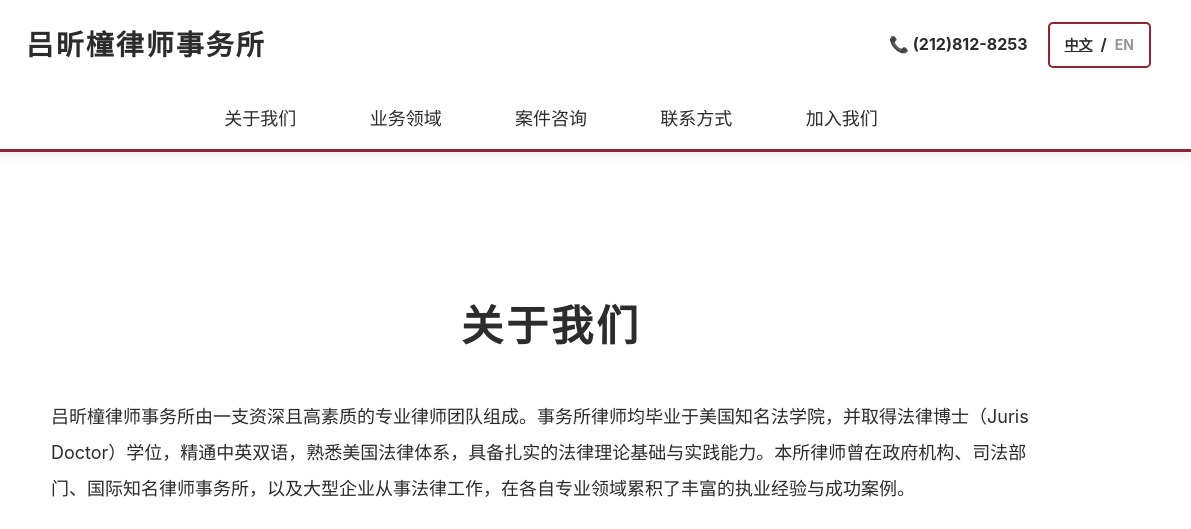
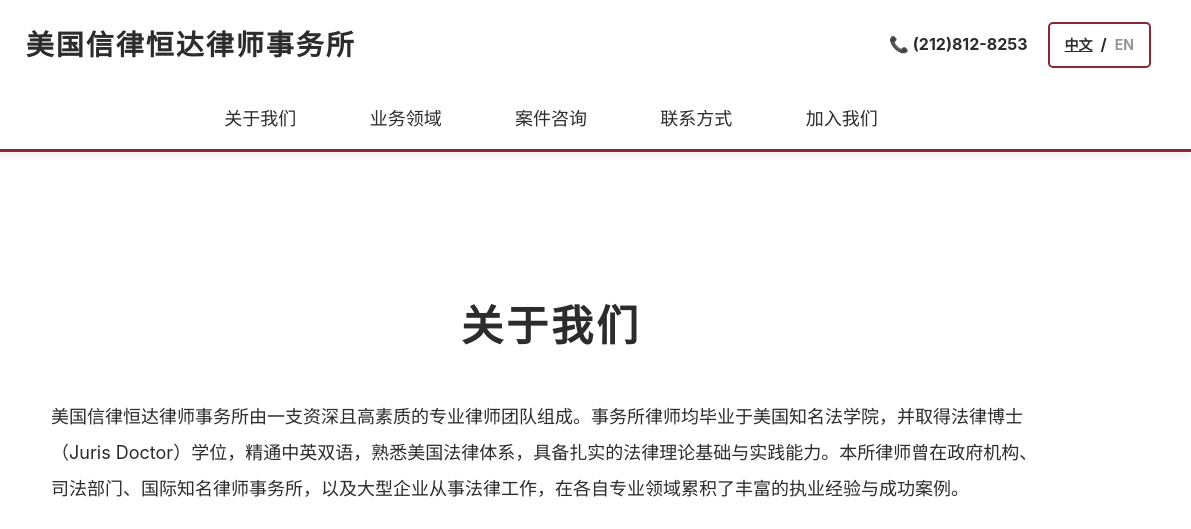
Before and after one commit to Xinlvhengda/lawyerwebsite, a plain HTML site: page about.html in a window 1280 px wide. Shown: the top 529 px of the page, 89-1280 px from the left. Drawn offline with Linux system fonts and the light colour scheme.

Commit message:
将律所名称从吕昕橦律师事务所改为美国信律恒达律师事务所

```diff
--- a/about.html
+++ b/about.html
@@ -3,7 +3,7 @@
 <head>
     <meta charset="UTF-8">
     <meta name="viewport" content="width=device-width, initial-scale=1.0">
-    <title>关于我们 - 吕昕橦律师事务所</title>
+    <title>关于我们 - 美国信律恒达律师事务所</title>
     <link rel="stylesheet" href="css/style.css">
     <style>
         body {
@@ -58,7 +58,7 @@
             <div style="max-width: 1000px; margin: 40px auto; background: white;">
                 <div style="text-align: left; line-height: 2; font-size: 18px; color: #2c2c2c;">
                     <p data-i18n="about.paragraph1" style="margin-bottom: 25px;">
-                        吕昕橦律师事务所由一支资深且高素质的专业律师团队组成。事务所律师均毕业于美国知名法学院，并取得法律博士（Juris Doctor）学位，精通中英双语，熟悉美国法律体系，具备扎实的法律理论基础与实践能力。本所律师曾在政府机构、司法部门、国际知名律师事务所，以及大型企业从事法律工作，在各自专业领域累积了丰富的执业经验与成功案例。
+                        美国信律恒达律师事务所由一支资深且高素质的专业律师团队组成。事务所律师均毕业于美国知名法学院，并取得法律博士（Juris Doctor）学位，精通中英双语，熟悉美国法律体系，具备扎实的法律理论基础与实践能力。本所律师曾在政府机构、司法部门、国际知名律师事务所，以及大型企业从事法律工作，在各自专业领域累积了丰富的执业经验与成功案例。
                     </p>
 
                     <p data-i18n="about.paragraph2" style="margin-bottom: 25px;">
--- a/components/footer.html
+++ b/components/footer.html
@@ -6,7 +6,7 @@
 
     <div class="footer-content">
         <div class="footer-info">
-            <h3 data-i18n="footer.firmName">吕昕橦律师事务所</h3>
+            <h3 data-i18n="footer.firmName">美国信律恒达律师事务所</h3>
             <div class="footer-contact-grid">
 
                 <div class="footer-contact-item">
--- a/components/header.html
+++ b/components/header.html
@@ -6,10 +6,10 @@
             <!-- Logo + 律所名称 -->
             <div class="header-left">
                 <a href="about.html" class="header-logo">
-                    <img src="images/logo.png" alt="吕昕橦律师事务所">
+                    <img src="images/logo.png" alt="美国信律恒达律师事务所">
                 </a>
                 <div class="header-firm-name" data-i18n="header.firmName">
-                    吕昕橦律师事务所
+                    美国信律恒达律师事务所
                 </div>
             </div>
 
--- a/js/i18n.js
+++ b/js/i18n.js
@@ -2,7 +2,7 @@
 const translations = {
     zh: {
         header: {
-            firmName: '吕昕橦律师事务所'
+            firmName: '美国信律恒达律师事务所'
         },
         nav: {
             about: '关于我们',
@@ -13,8 +13,8 @@ const translations = {
         },
         about: {
             title: '关于我们',
-            firmName: '吕昕橦律师事务所',
-            paragraph1: '吕昕橦律师事务所由一支资深且高素质的专业律师团队组成。事务所律师均毕业于美国知名法学院，并取得法律博士（Juris Doctor）学位，精通中英双语，熟悉美国法律体系，具备扎实的法律理论基础与实践能力。本所律师曾在政府机构、司法部门、国际知名律师事务所，以及大型企业从事法律工作，在各自专业领域累积了丰富的执业经验与成功案例。',
+            firmName: '美国信律恒达律师事务所',
+            paragraph1: '美国信律恒达律师事务所由一支资深且高素质的专业律师团队组成。事务所律师均毕业于美国知名法学院，并取得法律博士（Juris Doctor）学位，精通中英双语，熟悉美国法律体系，具备扎实的法律理论基础与实践能力。本所律师曾在政府机构、司法部门、国际知名律师事务所，以及大型企业从事法律工作，在各自专业领域累积了丰富的执业经验与成功案例。',
             paragraph2: '本所业务范围广泛，涵盖民事诉讼、婚姻家事、刑事辩护、移民法律、房地产交易与纠纷、人身伤害、知识产权、商业法律等多个领域。',
             paragraph3: '我们秉承"精准研判、追求极致"的执业理念，恪守独立、审慎的职业操守，以匠心精神深耕法律领域。依托专业严谨的律师团队、前瞻性的法律思维及卓越的复杂问题解决能力，致力于为客户提供全方位、全流程、高质量的法律解决方案，维护客户的合法权益，守护每一份信任与委托。',
             value1: '专业',
@@ -51,7 +51,7 @@ const translations = {
             title: '联系我们',
             availability: '24/7',
             subtitle: '如果您有任何法律需求，请随时与我们联系',
-            firmName: '吕昕橦律师事务所',
+            firmName: '美国信律恒达律师事务所',
             phone: '电话',
             address: '地址',
             email: '邮箱',
```
Also changed, not shown: appointment.html (+1 -1 lines), contact.html (+1 -1 lines), index.html (+1 -1 lines), joinus.html (+1 -1 lines), pages/xT9mK2pL5nQ8wR3v.html (+3 -3 lines), sections/home.html (+1 -1 lines), services.html (+1 -1 lines), 1 other file.
